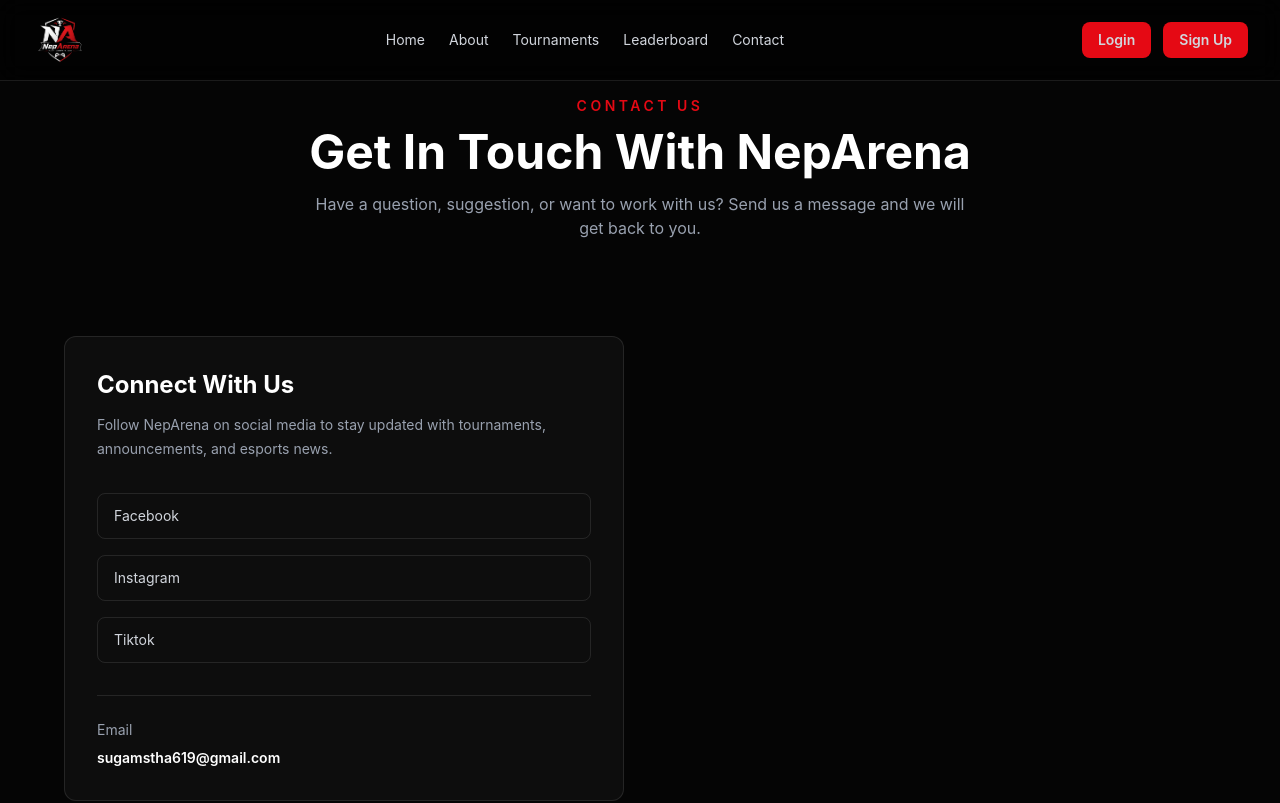
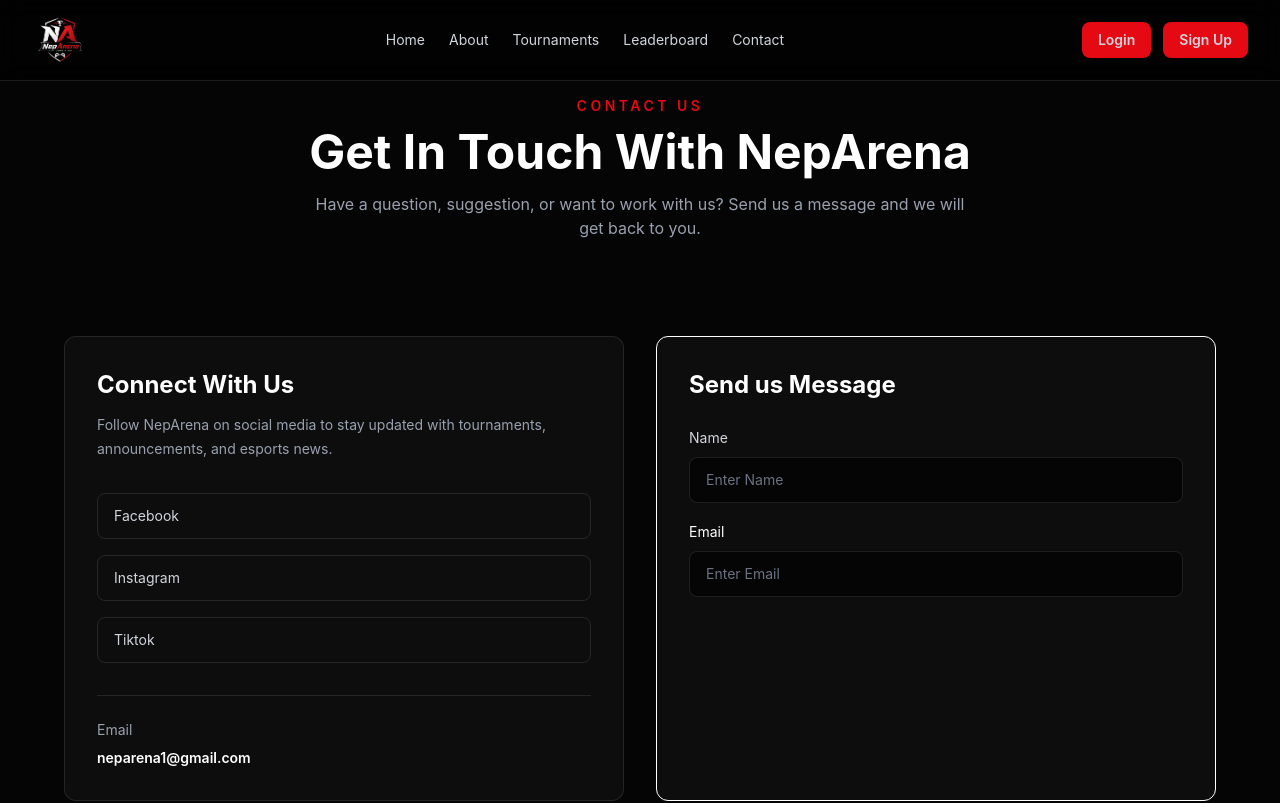
Before and after one commit to Sugam112stha/NepArena, a React (Vite) app: page /Contact in a window 1280 px wide. Shown: the top 803 px of the page. Built offline with nearby package versions, Linux system fonts and the light colour scheme.

Commit message:
form added

```diff
--- a/src/pages/Contact.tsx
+++ b/src/pages/Contact.tsx
@@ -2,22 +2,21 @@
   const socialLinks = [
     {
       name: "Facebook",
-      url: "https://www.facebook.com/neparena61"
+      url: "https://www.facebook.com/neparena61",
     },
     {
       name: "Instagram",
-      url: "https://www.instagram.com/neparena/"
+      url: "https://www.instagram.com/neparena/",
     },
     {
       name: "Tiktok",
-      url: "https://www.tiktok.com/@neparena"
+      url: "https://www.tiktok.com/@neparena",
     },
   ];
   return (
     <main className="min-h-screen bg-[#050505] text-white">
       <section className="px-4 py-20 text-center sm:px-6 sm:py-24 lg:px-8">
         <div className="mx-auto max-w-6xl">
-
           <p className="text-sm font-semibold uppercase tracking-[0.25em] text-[#E50914]">
             Contact Us
           </p>
@@ -27,8 +26,8 @@
           </h1>
 
           <p className="mx-auto mt-4 max-w-2xl text-sm text-gray-400 sm:text-base">
-            Have a question, suggestion, or want to work with us?
-            Send us a message and we will get back to you.
+            Have a question, suggestion, or want to work with us? Send us a
+            message and we will get back to you.
           </p>
         </div>
       </section>
@@ -36,41 +35,61 @@
       <section className="px-4 pb-20 sm:px-6 lg:px-8">
         <div className="grid mx-auto max-w-6xl gap-8 lg:grid-cols-2">
           <div className="rounded-xl border border-white/10 bg-[#0D0D0D] p-6 sm:p-8">
-
-            <h2 className="text-2xl font-bold">
-              Connect With Us
-            </h2>
+            <h2 className="text-2xl font-bold">Connect With Us</h2>
 
             <p className="mt-3 text-sm leading-6 text-gray-400">
-              Follow NepArena on social media to stay updated with
-              tournaments, announcements, and esports news.
+              Follow NepArena on social media to stay updated with tournaments,
+              announcements, and esports news.
             </p>
 
             <div className="mt-8 space-y-4">
-              {socialLinks.map((app) =>(
-                <a key={app.name}
-                href={app.url}
-                target="blank"
-                className="block rounded-lg border border-white/10 px-4 py-3 text-sm text-gray-300 transition hover:border-[#E50914] hover:text-white">
+              {socialLinks.map((app) => (
+                <a
+                  key={app.name}
+                  href={app.url}
+                  target="blank"
+                  className="block rounded-lg border border-white/10 px-4 py-3 text-sm text-gray-300 transition hover:border-[#E50914] hover:text-white">
                   {app.name}
                 </a>
               ))}
             </div>
 
             <div className="mt-8 border-t border-white/10 pt-6">
-              <p className="text-sm text-gray-400">
-                Email
-              </p>
-              <a href="mailto:sugamstha619@gmail.com"
-              className="mt-2 block text-sm font-semibold text-white hover:text-[#E50914]">
-                sugamstha619@gmail.com
+              <p className="text-sm text-gray-400">Email</p>
+              <a
+                href="mailto:neparena1@gmail.com"
+                className="mt-2 block text-sm font-semibold text-white hover:text-[#E50914]">
+                neparena1@gmail.com
               </a>
             </div>
+          </div>
+
+          <div className="rounded-xl border border-white bg-[#0D0D0D] p-6 sm:p-8">
+            <h2 className="text-2xl font-bold">Send us Message</h2>
+            <form className="mt-6 space-y-4">
+              <div>
+                <label className="text-sm text-gray-300">Name</label>
+
+                <input
+                  type="Name"
+                  placeholder="Enter Name"
+                  className="mt-2 w-full rounded-lg border border-white/10 bg-[#050505] px-4 py-3 text-sm text-white outline-none placeholder:text-gray-500 focus:border-[#E50914]"/>
+              </div>
+
+              <div>
+                <label className="text-sm text-gra-300">Email</label>
+
+                <input
+                  type="Email"
+                  placeholder="Enter Email"
+                  className="mt-2 w-full rounded-lg border border-white/10 bg-[#050505] px-4 py-3 text-sm text-white outline-none placeholder:text-gray-500 focus:border-[#E50914]"/>
+              </div>
+            </form>
           </div>
         </div>
       </section>
     </main>
-  )
-}
+  );
+};
 
 export default Contact;
```
